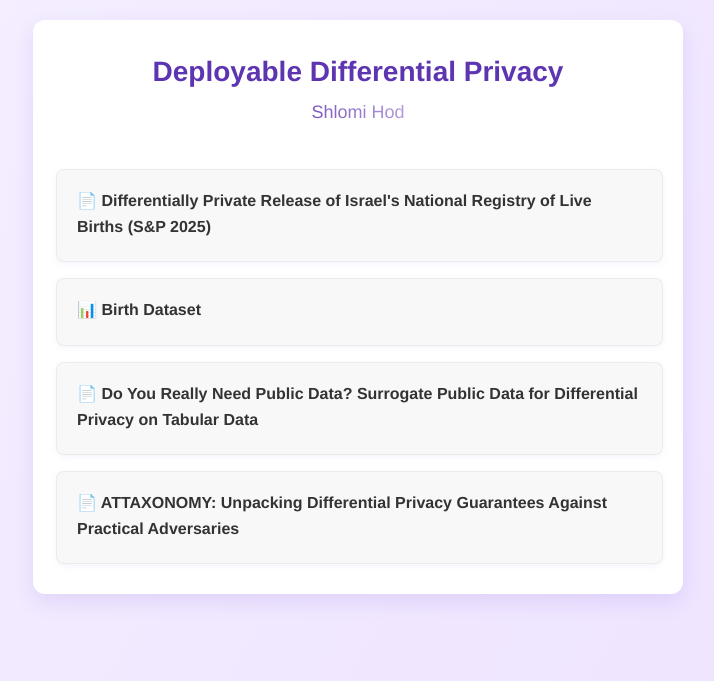
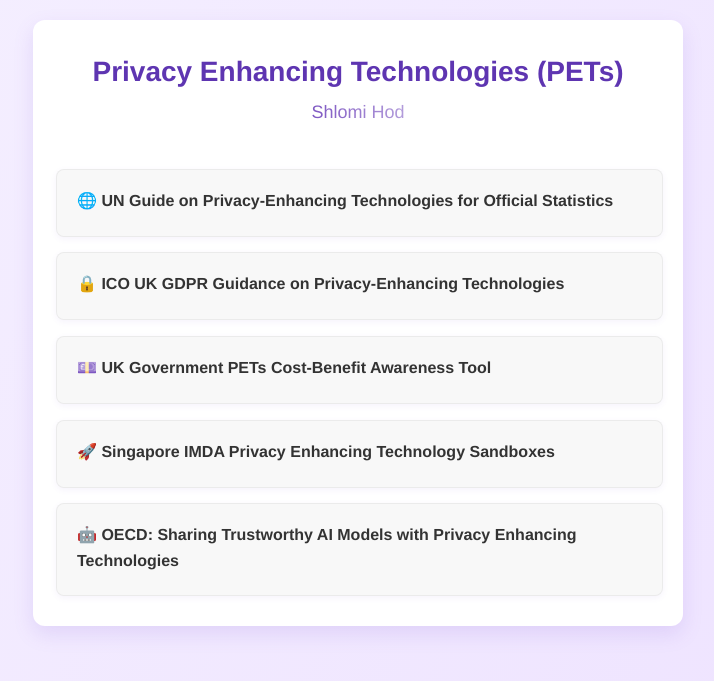
Before and after one commit to shlomihod/shlomihod.github.io, a Jekyll site: the page pets/index.html, which Jekyll copies as it is, in a window 1280 px wide. Shown: the top 681 px of the page, without its empty margins (282-996 px from the left). Built offline with Jekyll 4.4.1, drawn with Linux system fonts in a browser that asks for light colours.

Commit message:
update urls

```diff
--- a/pets/index.html
+++ b/pets/index.html
@@ -224,27 +224,31 @@
 <body>
     <div class="container">
         <div class="profile">
-            <h1 class="profile-name">Deployable Differential Privacy</h1>
+            <h1 class="profile-name">Privacy Enhancing Technologies (PETs)</h1>
             <a href="https://shlomi.hod.xyz/" class="author">Shlomi Hod</a>
             <!-- Bio placeholder (commented out for future use) -->
             <!-- <p class="profile-bio">Description here</p> -->
         </div>
 
         <div class="links">
-            <a href="https://arxiv.org/abs/2405.00267" class="link">
-                <span class="link-title">📄 Differentially Private Release of Israel's National Registry of Live Births (S&P 2025)</span>
+            <a href="https://unstats.un.org/bigdata/task-teams/privacy/guide/" class="link">
+                <span class="link-title">🌐 UN Guide on Privacy-Enhancing Technologies for Official Statistics</span>
             </a>
 
-            <a href="https://birth.dataset.pub/" class="link">
-                <span class="link-title">📊 Birth Dataset</span>
+            <a href="https://ico.org.uk/for-organisations/uk-gdpr-guidance-and-resources/data-sharing/privacy-enhancing-technologies/" class="link">
+                <span class="link-title">🔒 ICO UK GDPR Guidance on Privacy-Enhancing Technologies</span>
             </a>
 
-            <a href="https://arxiv.org/abs/2504.14368" class="link">
-                <span class="link-title">📄 Do You Really Need Public Data? Surrogate Public Data for Differential Privacy on Tabular Data</span>
+            <a href="https://www.gov.uk/government/publications/privacy-enhancing-technologies-cost-benefit-awareness-tool" class="link">
+                <span class="link-title">💷 UK Government PETs Cost-Benefit Awareness Tool</span>
             </a>
 
-            <a href="https://arxiv.org/abs/2405.01716" class="link">
-                <span class="link-title">📄 ATTAXONOMY: Unpacking Differential Privacy Guarantees Against Practical Adversaries</span>
+            <a href="https://www.imda.gov.sg/how-we-can-help/data-innovation/privacy-enhancing-technology-sandboxes" class="link">
+                <span class="link-title">🚀 Singapore IMDA Privacy Enhancing Technology Sandboxes</span>
+            </a>
+
+            <a href="https://www.oecd.org/en/publications/sharing-trustworthy-ai-models-with-privacy-enhancing-technologies_a266160b-en.html" class="link">
+                <span class="link-title">🤖 OECD: Sharing Trustworthy AI Models with Privacy Enhancing Technologies</span>
             </a>
         </div>
     </div>
```
